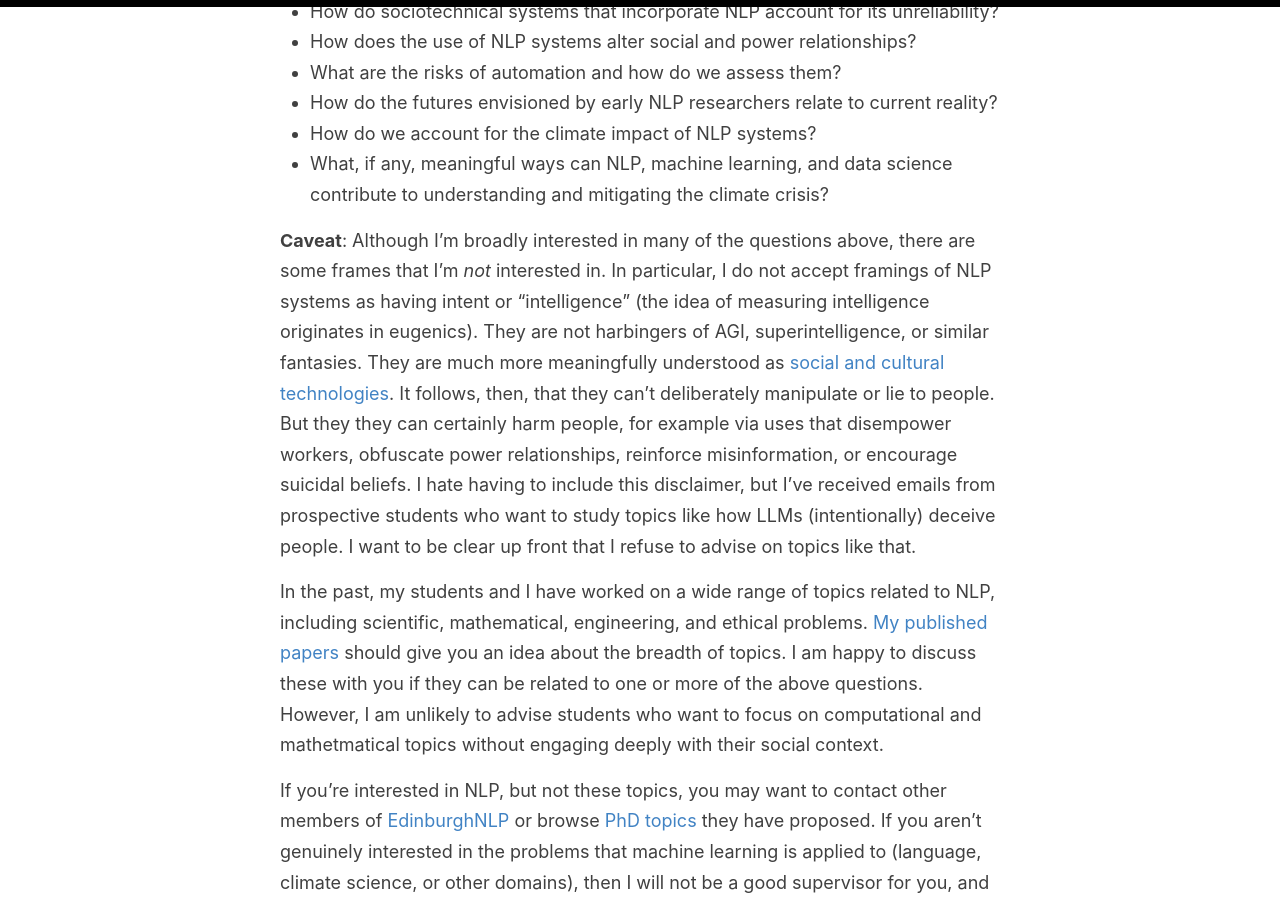
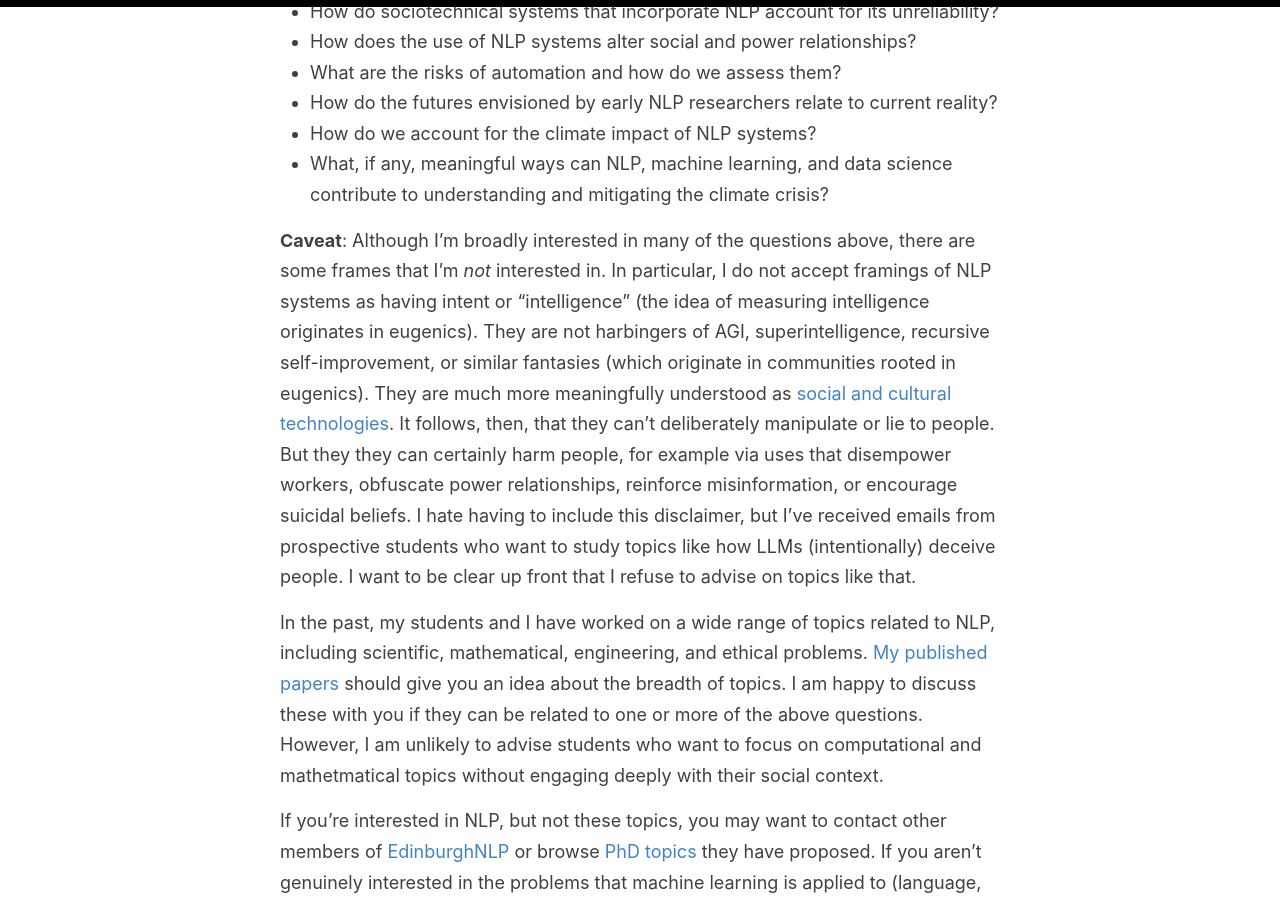
Before and after one commit to alopez/alopez.github.com, a Jekyll site: the page built from prospective.md, in a window 1280 px wide and 900 px high, scrolled down 611 px. Built offline with Jekyll 4.4.1, drawn with Linux system fonts in a browser that asks for light colours; some web fonts are replaced; our own code applies the rules of GitHub Pages for plain Markdown files.

Commit message:
Update prospective.md

```diff
--- a/prospective.md
+++ b/prospective.md
@@ -18,7 +18,7 @@
 - How do we account for the climate impact of NLP systems?
 - What, if any, meaningful ways can NLP, machine learning, and data science contribute to understanding and mitigating the climate crisis?
 
-**Caveat**: Although I'm broadly interested in many of the questions above, there are some frames that I'm _not_ interested in. In particular, I do not accept framings of NLP systems as having intent or "intelligence" (the idea of measuring intelligence originates in eugenics). They are not harbingers of AGI, superintelligence, or similar fantasies. They are much more meaningfully understood as [social and cultural technologies](https://www.science.org/doi/10.1126/science.adt9819). It follows, then, that they can't deliberately manipulate or lie to people. But they they can certainly harm people, for example via uses that disempower workers, obfuscate power relationships, reinforce misinformation, or encourage suicidal beliefs. I hate having to include this disclaimer, but I've received emails from prospective students who want to study topics like how LLMs (intentionally) deceive people. I want to be clear up front that I refuse to advise on topics like that.
+**Caveat**: Although I'm broadly interested in many of the questions above, there are some frames that I'm _not_ interested in. In particular, I do not accept framings of NLP systems as having intent or "intelligence" (the idea of measuring intelligence originates in eugenics). They are not harbingers of AGI, superintelligence, recursive self-improvement, or similar fantasies (which originate in communities rooted in eugenics). They are much more meaningfully understood as [social and cultural technologies](https://www.science.org/doi/10.1126/science.adt9819). It follows, then, that they can't deliberately manipulate or lie to people. But they they can certainly harm people, for example via uses that disempower workers, obfuscate power relationships, reinforce misinformation, or encourage suicidal beliefs. I hate having to include this disclaimer, but I've received emails from prospective students who want to study topics like how LLMs (intentionally) deceive people. I want to be clear up front that I refuse to advise on topics like that.
 
 In the past, my students and I have worked on a wide range of topics related to NLP, including scientific, mathematical, engineering, and ethical problems. [My published papers](https://scholar.google.com/citations?user=7KdAmbUAAAAJ&sortby=pubdate) should give you an idea about the breadth of topics. I am happy to discuss these with you if they can be related to one or more of the above questions. However, I am unlikely to advise students who want to focus on computational and mathetmatical topics without engaging deeply with their social context.
 
```
